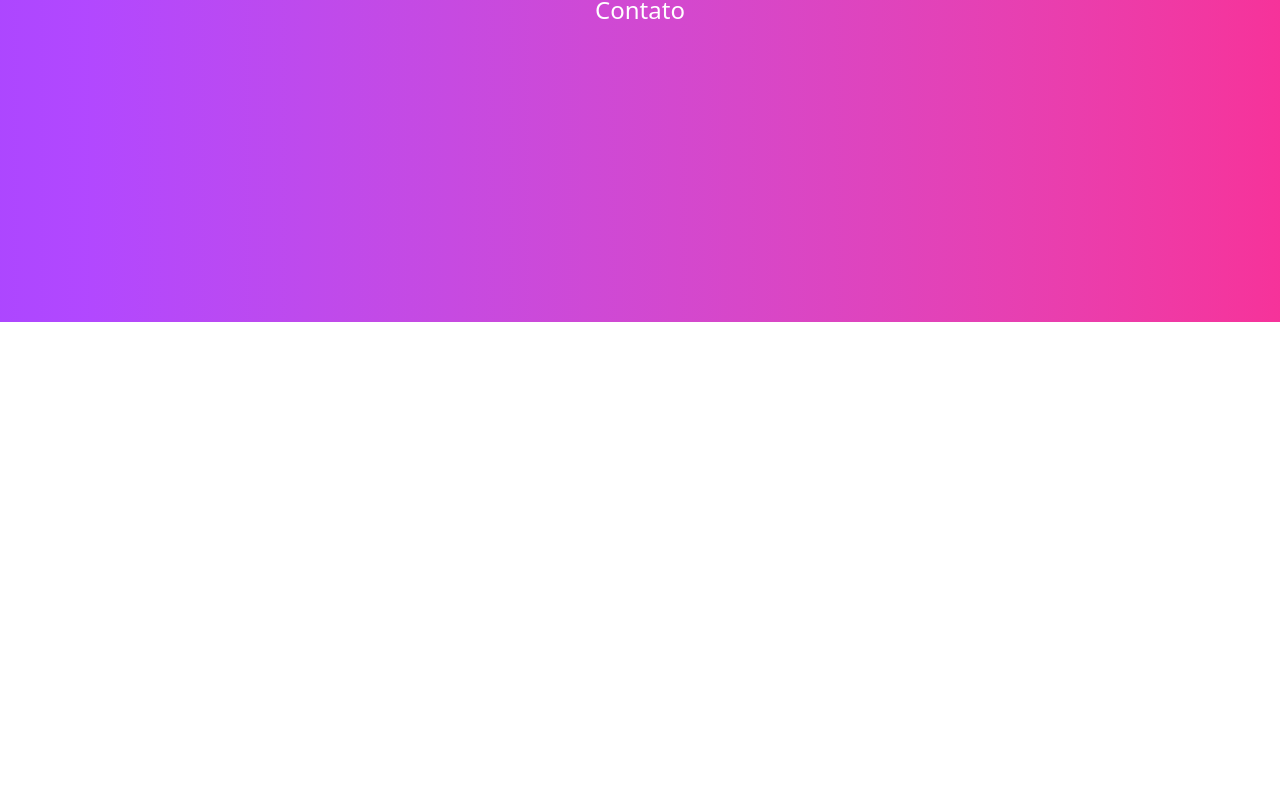
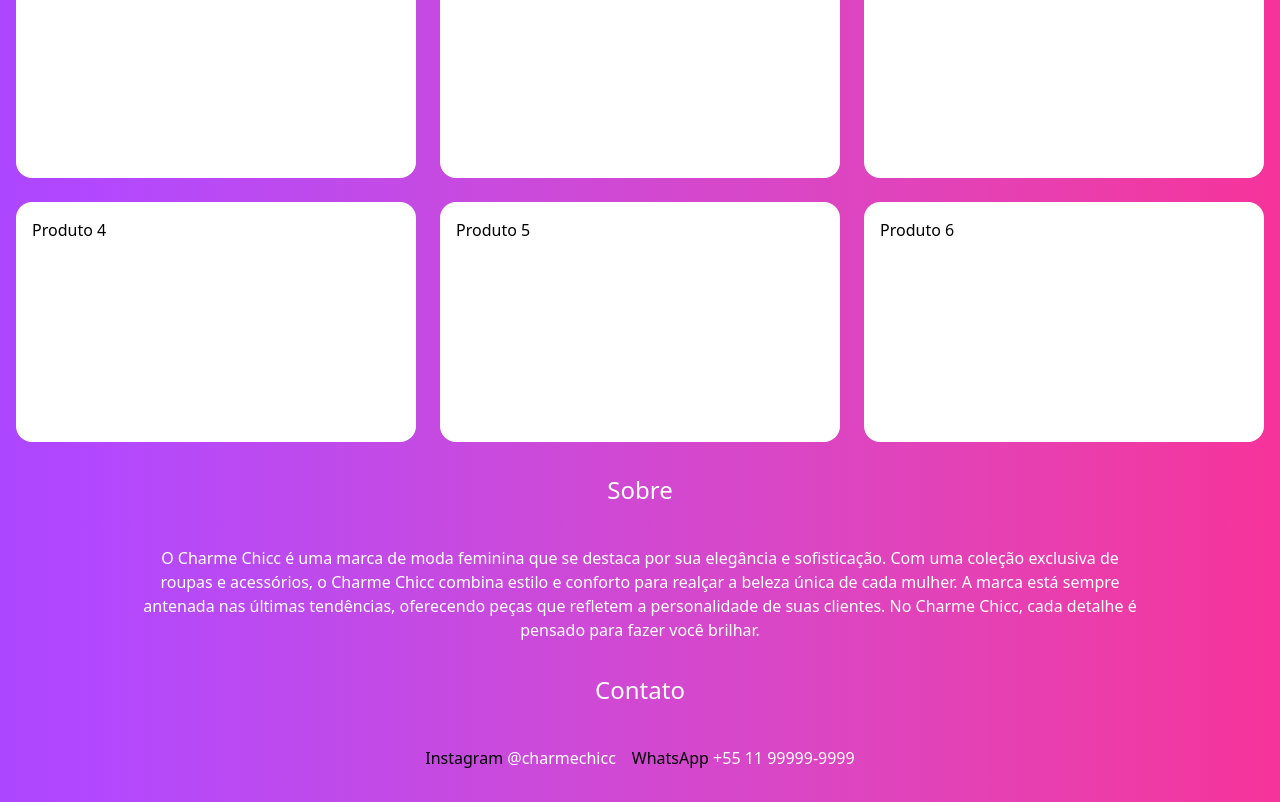
Before and after one commit to EvanioTech/loaja-charme, a Next.js app: page / in a window 1280 px wide. Shown: the part 494-1296 px from the top of the page. Before the commit the page ends 816 px from the top, so only its background shows below. Built offline with nearby package versions, Linux system fonts and the light colour scheme.

Commit message:
feat: criado componentes products,contact e About.

```diff
--- a/app/page.tsx
+++ b/app/page.tsx
@@ -1,5 +1,8 @@
 import { Header } from "@/components/Header";
 import { Carrossel } from "@/components/Carrossel";
+import { Products } from "@/components/Products";
+import { Contact } from "@/components/Contact";
+import { About } from "@/components/About";
 
 export default function Home() {
   return (
@@ -15,18 +18,15 @@ export default function Home() {
       </section>
       <section id="produtos">
         <h2 className="text-white text-center text-2xl mt-8">Produtos</h2>
-        {/* Adicione aqui a seção de produtos */}
-        <p className="text-white text-center  text-sm sm:text-base text-lg lg:px-30">
-
-        </p>
+        <Products />
       </section>
       <section id="sobre">
         <h2 className="text-white text-center text-2xl mt-8">Sobre</h2>
-        {/* Adicione aqui a seção sobre */}
+        <About />
       </section>
       <section id="contato">
         <h2 className="text-white text-center text-2xl mt-8">Contato</h2>
-        {/* Adicione aqui a seção de contato */}
+        <Contact />
       </section>
     </main>
   );
--- /dev/null
+++ b/components/About.tsx
@@ -0,0 +1,12 @@
+
+
+
+export function About() {
+  return (
+    <div className="mt-10 px-4">
+      <p className="text-white text-center text-sm sm:text-base text-lg lg:px-30">
+        O Charme Chicc é uma marca de moda feminina que se destaca por sua elegância e sofisticação. Com uma coleção exclusiva de roupas e acessórios, o Charme Chicc combina estilo e conforto para realçar a beleza única de cada mulher. A marca está sempre antenada nas últimas tendências, oferecendo peças que refletem a personalidade de suas clientes. No Charme Chicc, cada detalhe é pensado para fazer você brilhar.
+      </p>
+    </div>
+  );
+}
--- /dev/null
+++ b/components/Contact.tsx
@@ -0,0 +1,10 @@
+
+
+export function Contact() {
+  return (
+    <div className="flex-row gap-4 mt-10 justify-center items-center flex pb-8">
+      <span>Instagram <a href="https://www.instagram.com" target="_blank" rel="noopener noreferrer" className="text-white">@charmechicc</a></span>
+      <span>WhatsApp <a href="https://wa.me/5511999999999" target="_blank" rel="noopener noreferrer" className="text-white">+55 11 99999-9999</a></span>
+    </div>
+  );
+}
--- /dev/null
+++ b/components/Products.tsx
@@ -0,0 +1,35 @@
+
+
+
+
+export function Products() {
+  return (
+    <div className="mt-10">
+
+
+      <div className="grid grid-cols-1 md:grid-cols-3 gap-6 px-4">
+        <article className="bg-white rounded-2xl p-4 h-60">
+          Produto 1
+        </article>
+
+        <article className="bg-white rounded-2xl p-4 h-60">
+          Produto 2
+        </article>
+
+        <article className="bg-white rounded-2xl p-4 h-60">
+          Produto 3
+        </article>
+        <article className="bg-white rounded-2xl p-4 h-60">
+          Produto 4
+        </article>
+        <article className="bg-white rounded-2xl p-4 h-60">
+          Produto 5
+        </article>
+        <article className="bg-white rounded-2xl p-4 h-60">
+          Produto 6
+        </article>
+
+      </div>
+    </div>
+  );
+}
```
